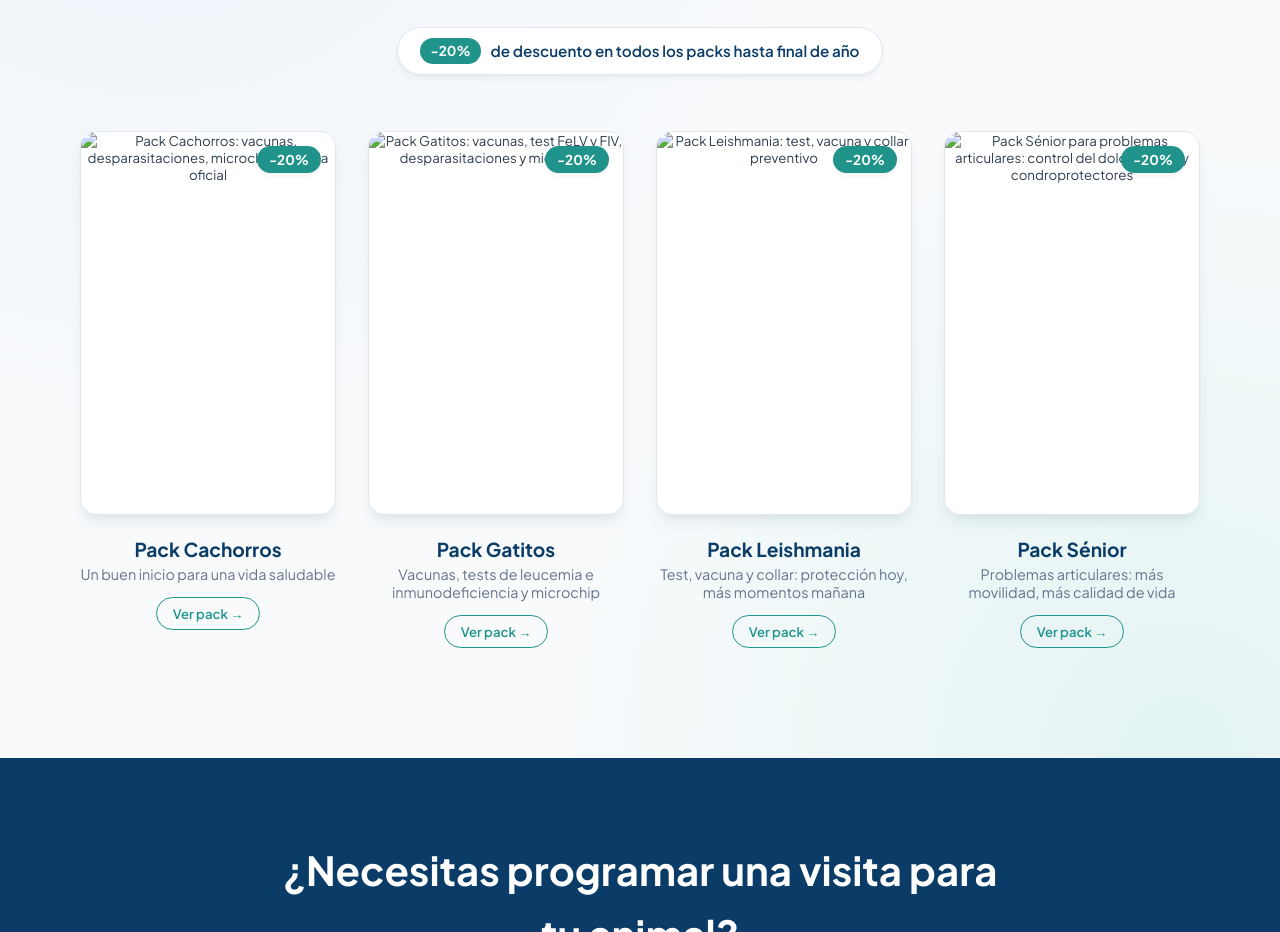
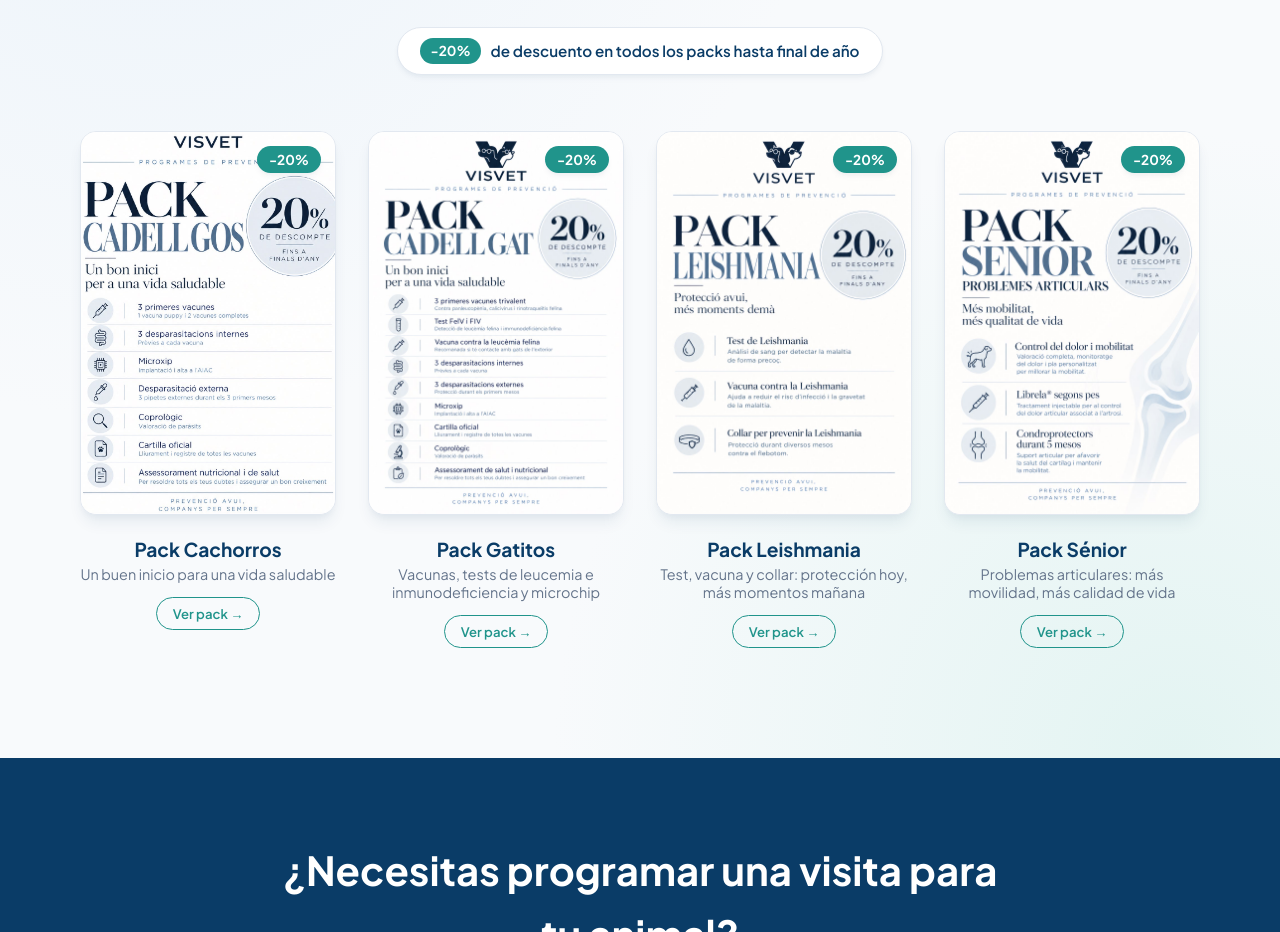
Before and after one commit to pereizel06/VISVET, a plain HTML site: page index.html in a window 1280 px wide. Shown: the part 6720-7652 px from the top of the page. Drawn offline with Linux system fonts and the light colour scheme.

Commit message:
Update index.html

```diff
--- a/index.html
+++ b/index.html
@@ -33,7 +33,7 @@
 .btn-outline:hover{background:var(--primary-light);transform:translateY(-2px)}
 .btn-light{background:var(--white);color:var(--primary)}.btn-light:hover{background:var(--primary-light)}
 /* NAVBAR */
-.navbar{position:fixed;top:41px;left:0;width:100%;z-index:1000;background:rgba(255,255,255,.95);backdrop-filter:blur(10px);border-bottom:1px solid var(--border-color);transition:var(--transition)}
+.navbar{position:fixed;top:4px;left:0;width:100%;z-index:1000;background:rgba(255,255,255,.95);backdrop-filter:blur(10px);border-bottom:1px solid var(--border-color);transition:var(--transition)}
 .navbar.scrolled{box-shadow:var(--shadow-sm);padding:8px 0}
 .nav-container{display:flex;align-items:center;justify-content:space-between;height:80px}
 .logo{font-size:1.75rem;font-weight:700;color:var(--primary);letter-spacing:-.5px}
@@ -353,10 +353,10 @@
    Para añadir un pack: sube la imagen a /catalogo/ y añade una línea aquí.
    ===================================================== */
 const PACKS=[
- {img:'catalogo/1.jpeg',title:'Pack Cachorros',desc:'Un buen inicio para una vida saludable',alt:'Pack Cachorros: vacunas, desparasitaciones, microchip y cartilla oficial'},
- {img:'catalogo/3.jpeg',title:'Pack Gatitos',desc:'Vacunas, tests de leucemia e inmunodeficiencia y microchip',alt:'Pack Gatitos: vacunas, test FeLV y FIV, desparasitaciones y microchip'},
- {img:'catalogo/4.jpeg',title:'Pack Leishmania',desc:'Test, vacuna y collar: protección hoy, más momentos mañana',alt:'Pack Leishmania: test, vacuna y collar preventivo'},
- {img:'catalogo/2.jpeg',title:'Pack Sénior',desc:'Problemas articulares: más movilidad, más calidad de vida',alt:'Pack Sénior para problemas articulares: control del dolor, Librela y condroprotectores'}
+ {img:'1.jpeg',title:'Pack Cachorros',desc:'Un buen inicio para una vida saludable',alt:'Pack Cachorros: vacunas, desparasitaciones, microchip y cartilla oficial'},
+ {img:'3.jpeg',title:'Pack Gatitos',desc:'Vacunas, tests de leucemia e inmunodeficiencia y microchip',alt:'Pack Gatitos: vacunas, test FeLV y FIV, desparasitaciones y microchip'},
+ {img:'4.jpeg',title:'Pack Leishmania',desc:'Test, vacuna y collar: protección hoy, más momentos mañana',alt:'Pack Leishmania: test, vacuna y collar preventivo'},
+ {img:'2.jpeg',title:'Pack Sénior',desc:'Problemas articulares: más movilidad, más calidad de vida',alt:'Pack Sénior para problemas articulares: control del dolor, Librela y condroprotectores'}
 ];
 (function(){
 const $=id=>document.getElementById(id);
```
